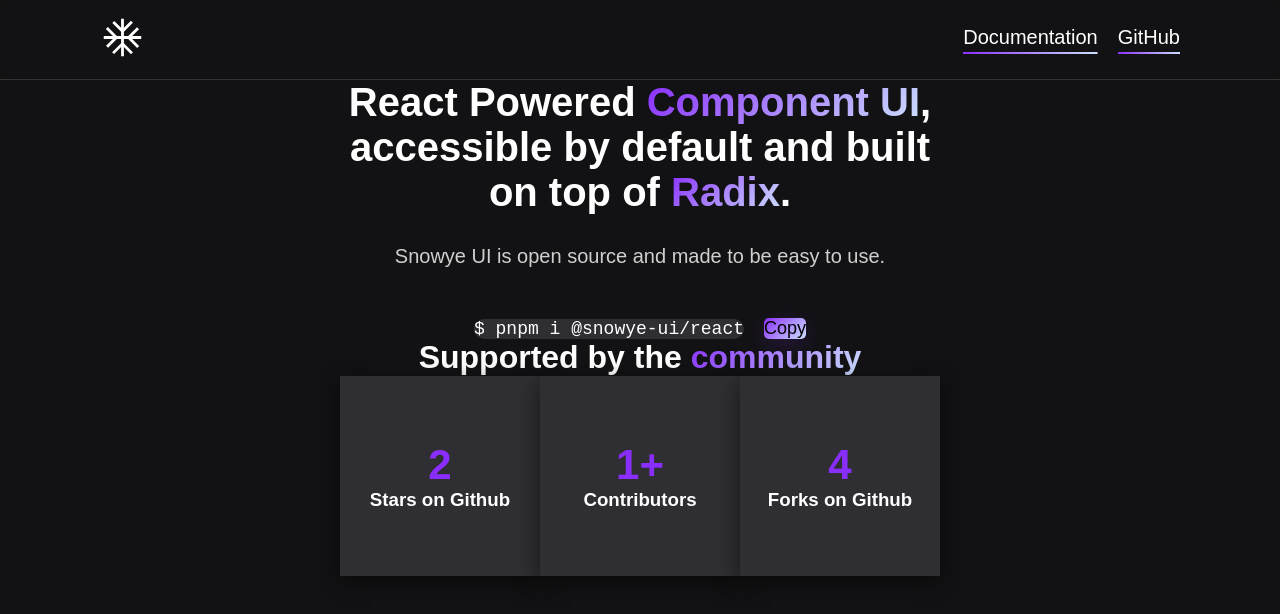
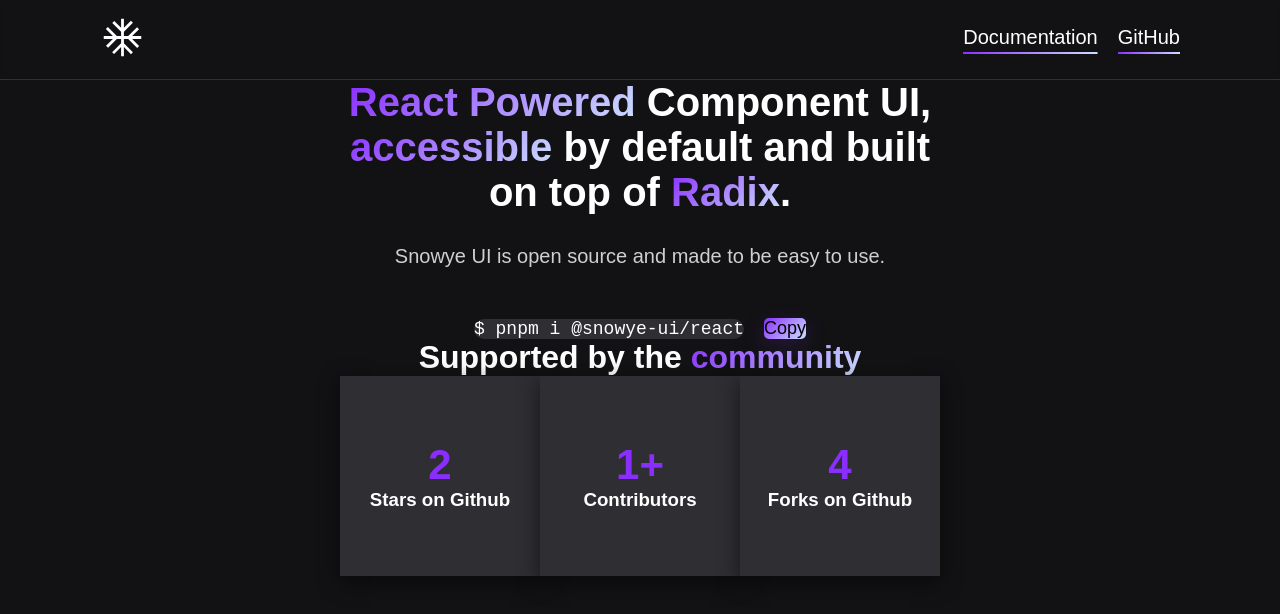
Before and after one commit to Sn0wye/snowye-ui-docs, a Next.js app: page / in a window 1280 px wide. Shown: the top 614 px of the page. Built offline with nearby package versions, Linux system fonts and the light colour scheme.

Commit message:
style: change typo

```diff
--- a/src/pages/index.tsx
+++ b/src/pages/index.tsx
@@ -50,8 +50,8 @@
 
       <Wrapper>
         <Title>
-          React Powered <Highlight>Component UI</Highlight>, accessible by
-          default and built on top of{' '}
+          <Highlight>React Powered</Highlight> Component UI,{' '}
+          <Highlight>accessible</Highlight> by default and built on top of{' '}
           <Highlight as='a' href='https://www.radix-ui.com/' target='_blank'>
             Radix
           </Highlight>
```
